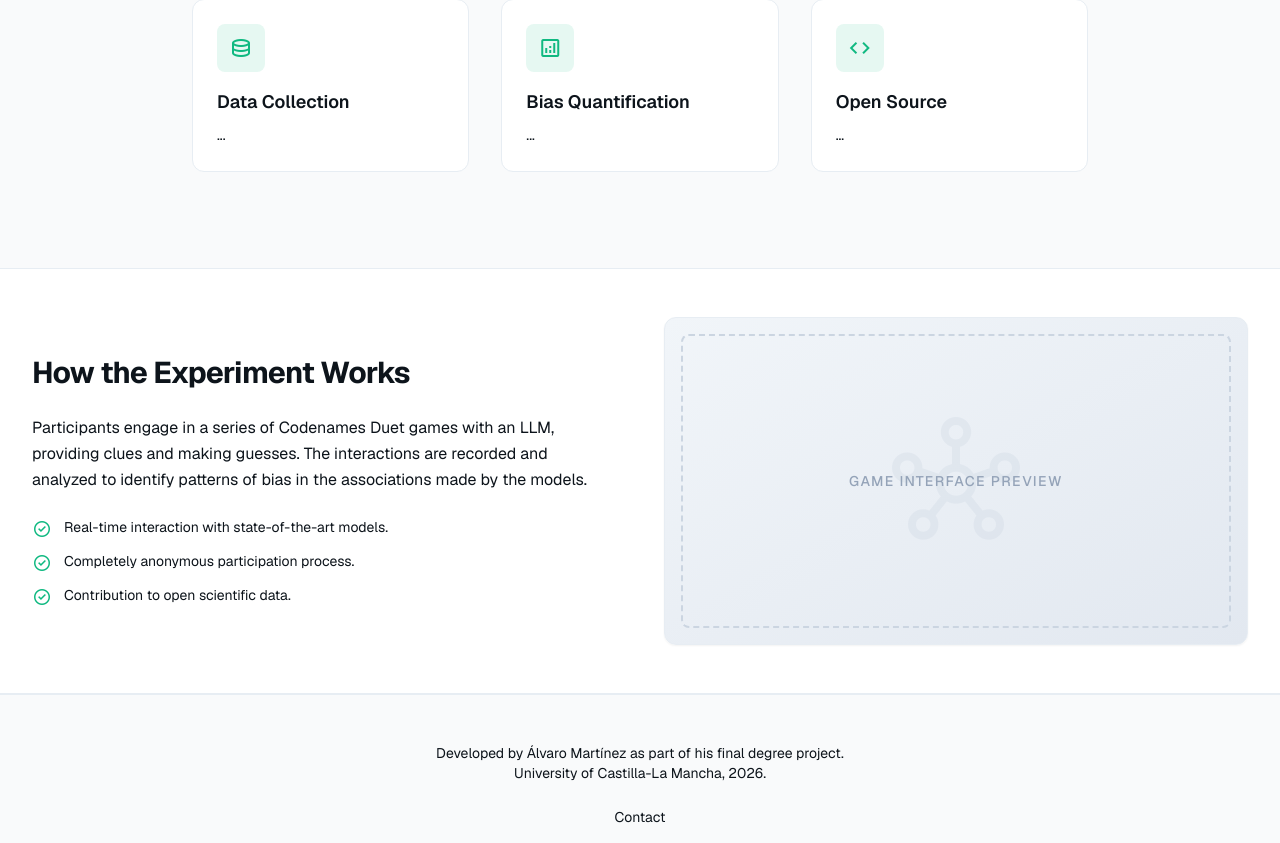
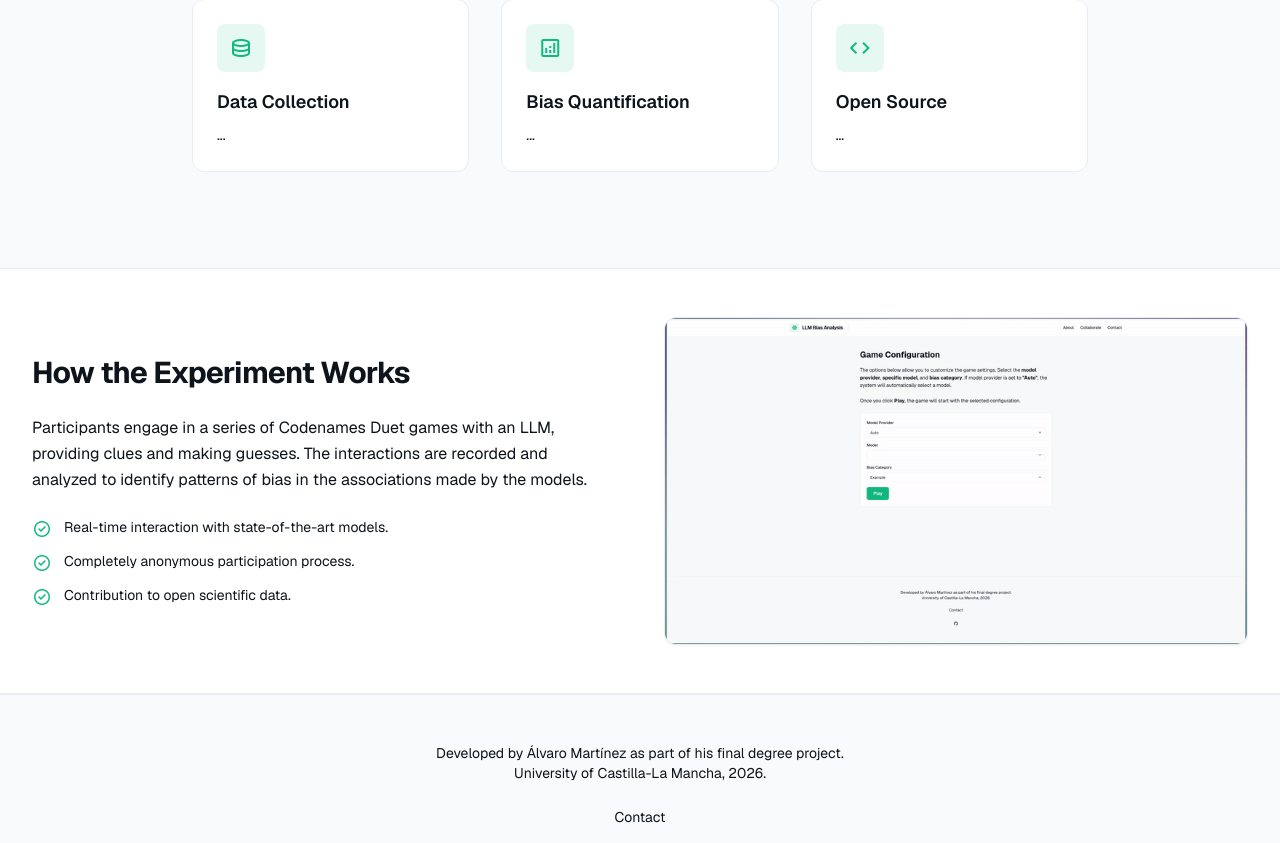
Before and after one commit to alvaromalfaro/codenames-llm-bias, a FastAPI app: page / in a window 1280 px wide. Shown: the part 1146-1989 px from the top of the page. Run offline with FastAPI, Linux system fonts and the light colour scheme; some libraries are stand-ins or nearby versions.

Commit message:
Add static file serving and game interface preview image to index.html

```diff
--- a/backend/app/main.py
+++ b/backend/app/main.py
@@ -1,6 +1,7 @@
 from contextlib import asynccontextmanager
 from pathlib import Path
 from fastapi import FastAPI
+from fastapi.staticfiles import StaticFiles
 
 from backend.app.api.routes import router
 
@@ -20,3 +21,4 @@
 
 app = FastAPI(title="Codenames Duet LLM Bias", lifespan=lifespan)
 app.include_router(router)
+app.mount("/static", StaticFiles(directory="backend/app/static"), name="static")
--- a/backend/app/templates/index.html
+++ b/backend/app/templates/index.html
@@ -153,23 +153,9 @@
                 </ul>
             </div>
             <div class="flex-1 w-full relative">
-                <!-- Decorative representation of a game board -->
-                <!-- TODO:
-                    Fake board that loops through a scripted game sequence using setInterval.
-                    Cards flip one by one, a clue text appears above, then two matching cards highlight,
-                    then it resets.
-                 -->
                 <div
-                    class="aspect-video w-full bg-gradient-to-br from-slate-100 to-slate-200 dark:from-slate-800 dark:to-slate-900 rounded-xl overflow-hidden border border-border-light dark:border-border-dark shadow-sm relative">
-                    <div class="absolute inset-0 flex items-center justify-center opacity-30">
-                        <span class="material-symbols-outlined text-9xl text-slate-300 dark:text-slate-600">hub</span>
-                    </div>
-                    <!-- Mock UI overlay -->
-                    <div
-                        class="absolute top-4 left-4 right-4 bottom-4 border-2 border-dashed border-slate-300 dark:border-slate-700 rounded-lg flex items-center justify-center">
-                        <p class="text-sm font-medium text-slate-400 dark:text-slate-500 uppercase tracking-widest">
-                            Game Interface Preview</p>
-                    </div>
+                    class="aspect-video w-full rounded-xl overflow-hidden border border-border-light dark:border-border-dark shadow-sm">
+                    <img src="/static/preview.gif" alt="Game Interface Preview" class="w-full h-full object-cover" />
                 </div>
             </div>
         </div>
```
Also changed, not shown: backend/app/static/preview.gif (added).
